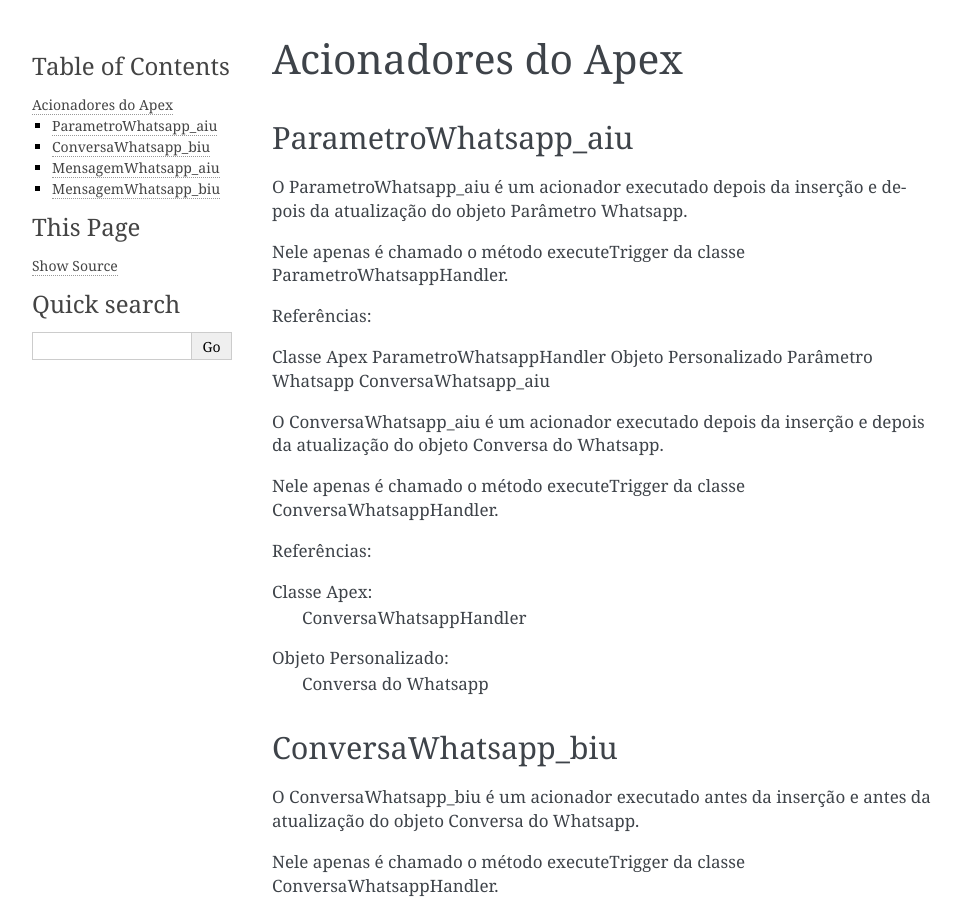
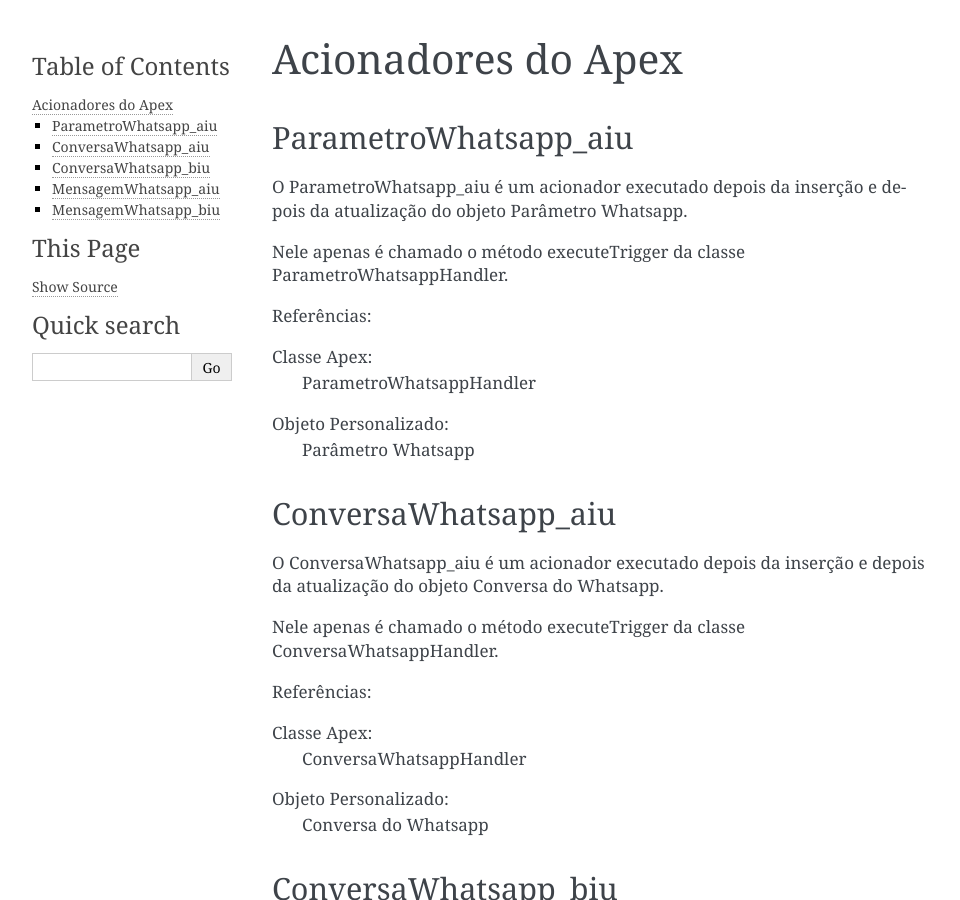
Before and after one commit to patricklucca/Whatsapp_Teste, a Sphinx documentation site: the page built from docs/Tecnico/Acionadores.rst, in a window 1280 px wide and 900 px high. Shown: the whole window, without its empty margins (148-1108 px from the left). Built offline with Sphinx 7.4.7, drawn with Linux system fonts in a browser that asks for light colours; pages that are not in the unit, such as notebooks, are missing from menus.

```diff
--- a/docs/Tecnico/Acionadores.rst
+++ b/docs/Tecnico/Acionadores.rst
@@ -11,12 +11,13 @@ Nele apenas é chamado o método executeTrigger da classe ParametroWhatsappHandl
 
 Referências:
 
-Classe Apex
-ParametroWhatsappHandler
-Objeto Personalizado
-Parâmetro Whatsapp
+Classe Apex:
+  ParametroWhatsappHandler
+Objeto Personalizado:
+  Parâmetro Whatsapp
+
 ConversaWhatsapp_aiu
-
+-----------------------
 O ConversaWhatsapp_aiu é um acionador executado depois da inserção e depois da atualização do objeto Conversa do Whatsapp.
 
 Nele apenas é chamado o método executeTrigger da classe ConversaWhatsappHandler.
```
